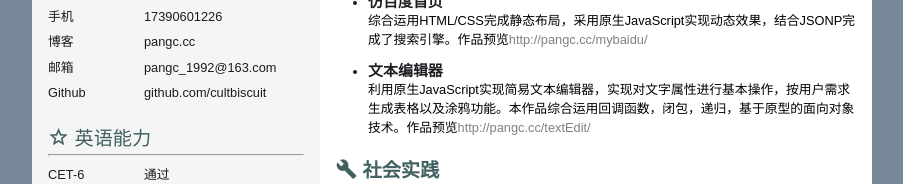
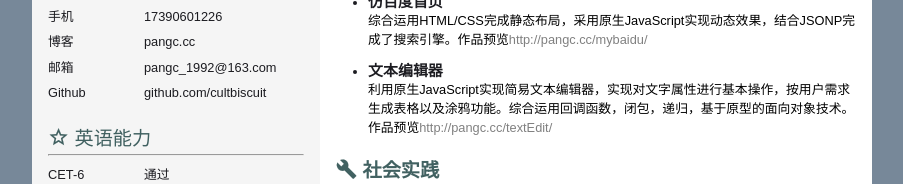
Before and after one commit to cultbiscuit/resume, a plain HTML site: page index.html in a window 1280 px wide. Shown: the part 500-684 px from the top of the page, without its empty margins (188-1091 px from the left). Drawn offline with Linux system fonts and the light colour scheme.

Commit message:
Update index.html

```diff
--- a/index.html
+++ b/index.html
@@ -141,7 +141,7 @@
                     </li>
 					<li>
                         <h3><strong>文本编辑器</strong></h3>
-                        <p>利用原生JavaScript实现简易文本编辑器，实现对文字属性进行基本操作，按用户需求生成表格以及涂鸦功能。本作品综合运用回调函数，闭包，递归，基于原型的面向对象技术。作品预览<a href="https://cultbiscuit.github.io/textEdit/">http://pangc.cc/textEdit/</a></p>
+                        <p>利用原生JavaScript实现简易文本编辑器，实现对文字属性进行基本操作，按用户需求生成表格以及涂鸦功能。综合运用回调函数，闭包，递归，基于原型的面向对象技术。作品预览<a href="https://cultbiscuit.github.io/textEdit/">http://pangc.cc/textEdit/</a></p>
                     </li>
                 </ul>
             </div>
```
